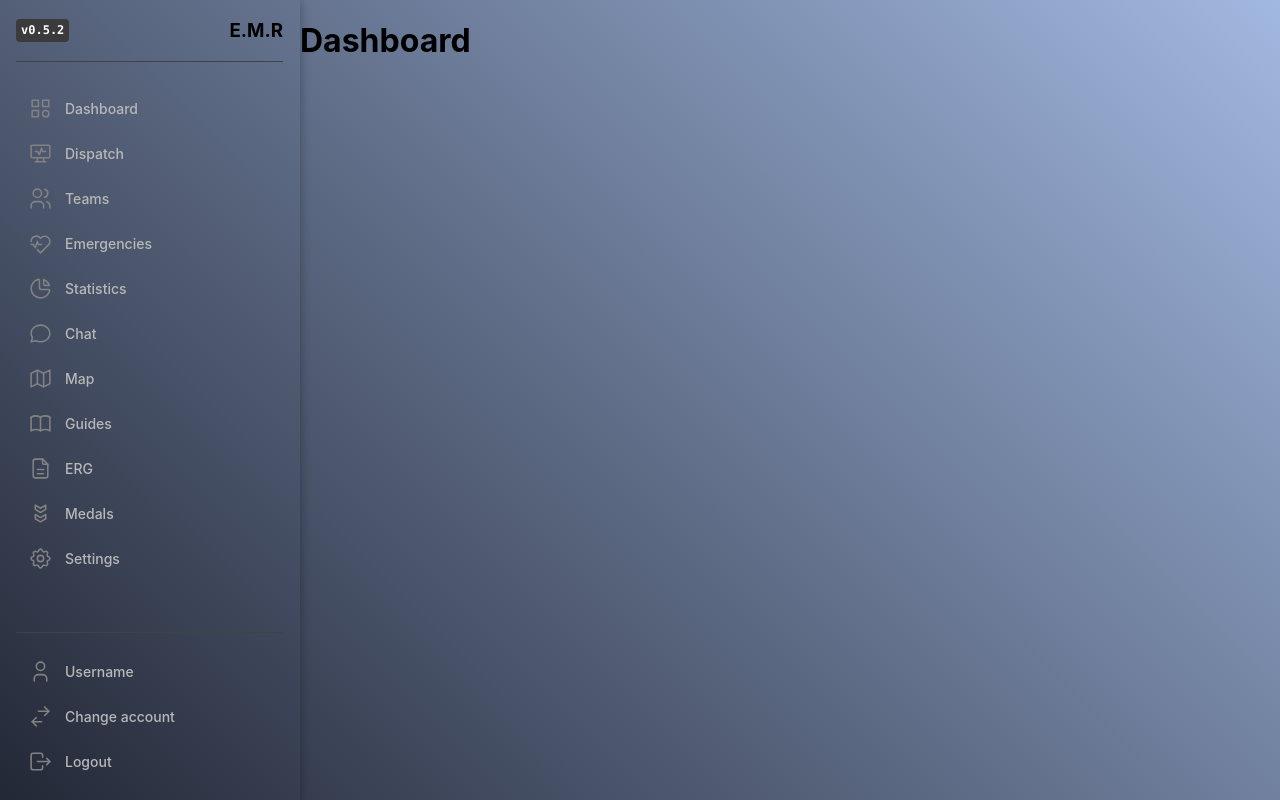
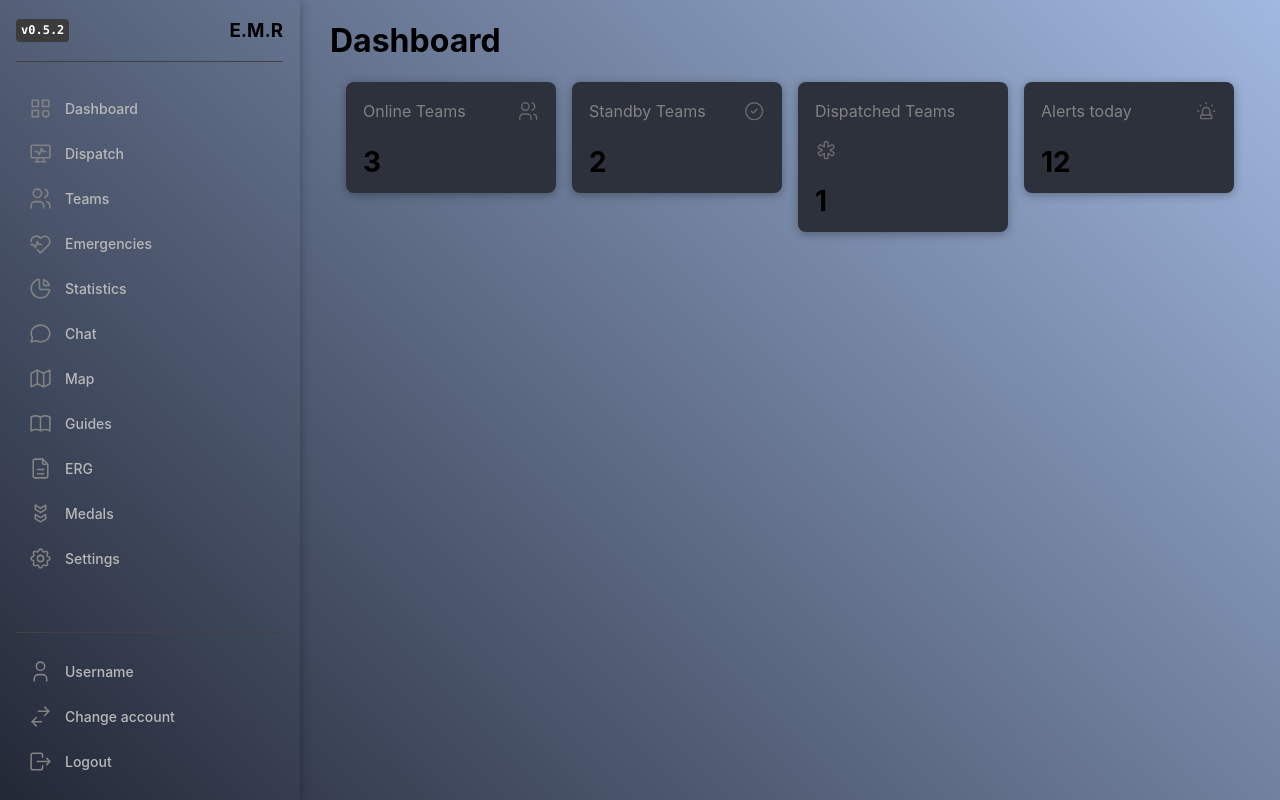
Before and after one commit to ChilimanTube/E.M.R, a Next.js app in the folder apps/web/emr/: page /dashboard in a window 1280 px wide. Built offline with nearby package versions, Linux system fonts and the light colour scheme.

Commit message:
wip: card, dashboard

```diff
--- /dev/null
+++ b/apps/web/emr/src/pages/dashboard/Dashboard.module.css
@@ -0,0 +1,23 @@
+.mainContainer {
+    padding-inline: 30px;
+}
+
+.container {
+    padding: 1rem;
+}
+
+.icon {
+    color: light-dark(var(--mantine-color-gray-4), var(--mantine-color-dark-3));
+  }
+
+.paper {
+    background-color: #2c313c;
+    box-shadow: 0 2px 10px rgba(0, 0, 0, 0.3);
+    border-color: transparent;
+}
+
+.value {
+    font-size: rem(28px);
+    font-weight: 700;
+    line-height: 1;
+  }
--- a/apps/web/emr/src/pages/dashboard/index.tsx
+++ b/apps/web/emr/src/pages/dashboard/index.tsx
@@ -1,12 +1,66 @@
 import Link from "next/link";
-import { Button } from "@mantine/core";
+import { Group, Paper, SimpleGrid, Text, Button } from '@mantine/core';
 import { Navbar } from "@/components/Navbar/Navbar";
 import Layout from "@/layout/dashboard-layout";
+import classes from './Dashboard.module.css';
+import {
+    IconCircleCheck,
+    IconMedicalCross,
+    IconUsers,
+    IconUrgent,
+  } from '@tabler/icons-react';
+
+const icons = {
+    team: IconUsers,
+    ready: IconCircleCheck,
+    medic: IconMedicalCross,
+    alert: IconUrgent,
+  };
+
+const data = [
+    { title: 'Online Teams', icon: 'team', value: '3'},
+    { title: 'Standby Teams', icon: 'ready', value: '2'},
+    { title: 'Dispatched Teams', icon: 'medic', value: '1'},
+    { title: 'Alerts today', icon: 'alert', value: '12'},
+  ] as const;
+
+export function StatsGrid() {
+    const stats = data.map((stat) => {
+      const Icon = icons[stat.icon];
+
+      return (
+        <div className="mainContainer" key={stat.title} >
+          <Paper withBorder p="md" radius="md" key={stat.title} className={classes.paper}>
+            <Group justify="space-between">
+          <Text size="md" c="dimmed" className={classes.title}>
+            {stat.title}
+          </Text>
+          <Icon className={classes.icon} size="1.4rem" stroke={1.5} />
+            </Group>
+            <Group align="flex-end" gap="xs" mt={25}>
+          <Text className={classes.value}>{stat.value}</Text>
+            </Group>
+          </Paper>
+        </div>
+      );
+    });
+    return (
+      <div className={classes.root}>
+        <SimpleGrid cols={{ base: 1, xs: 2, md: 4 }}>{stats}</SimpleGrid>
+      </div>
+    );
+  }
+
 
 export default function Dashboard() {
     return (
-        	<Layout>
+        <Layout>
+            <div className={classes.mainContainer}>
                 <h1>Dashboard</h1>
-            </Layout>
+                <div className={classes.container}>
+                    <StatsGrid />
+                </div>
+            </div>
+        </Layout>
     );
 }
--- a/apps/web/emr/src/styles/Dashboard.module.css
+++ /dev/null
@@ -1,3 +0,0 @@
-.body{
-    background-color: #232836;
-}
```
Also changed, not shown: apps/web/emr/src/components/DndCard/DndCard.tsx (+105 -0 lines).
